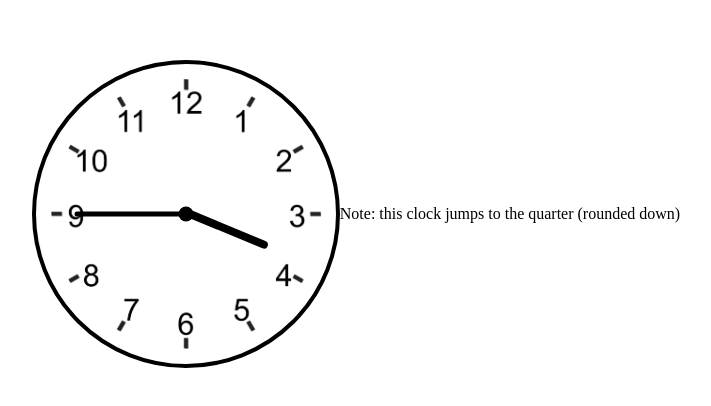
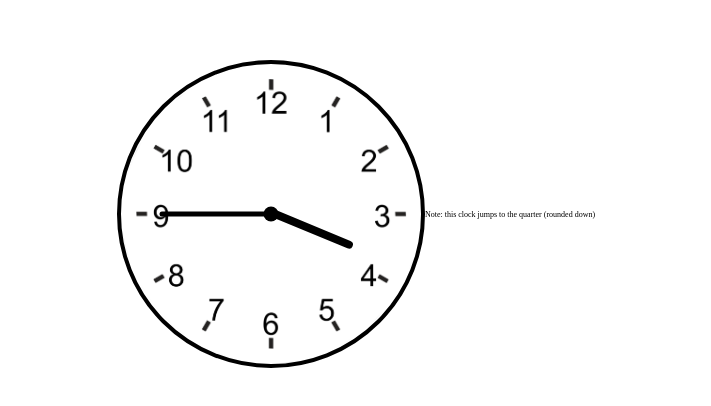
Before and after one commit to dirkinfi/dirkinfi, a plain HTML site: page index.html in a window 1280 px wide. Shown: the part 194-600 px from the top of the page, without its empty margins (292-1003 px from the left). Drawn offline with Linux system fonts and the light colour scheme.

Commit message:
toelichting aangepast

```diff
--- a/index.html
+++ b/index.html
@@ -17,6 +17,8 @@
   </div>
 
   <script type="text/javascript" src="js/script.js"></script>
-  Note: this clock jumps to the quarter (rounded down)
+  <p style="font-size:8px;">
+    Note: this clock jumps to the quarter (rounded down)
+  </p>
 </body>
 </html>
```
